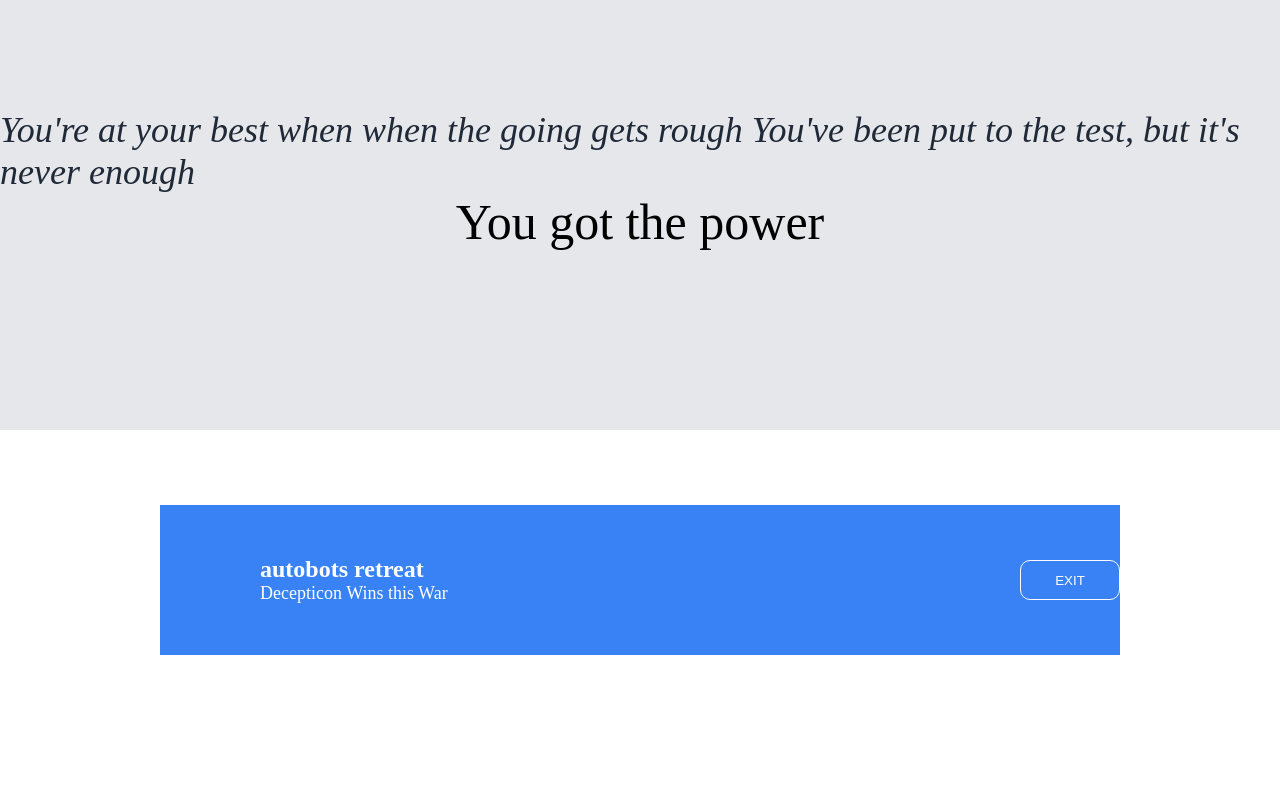
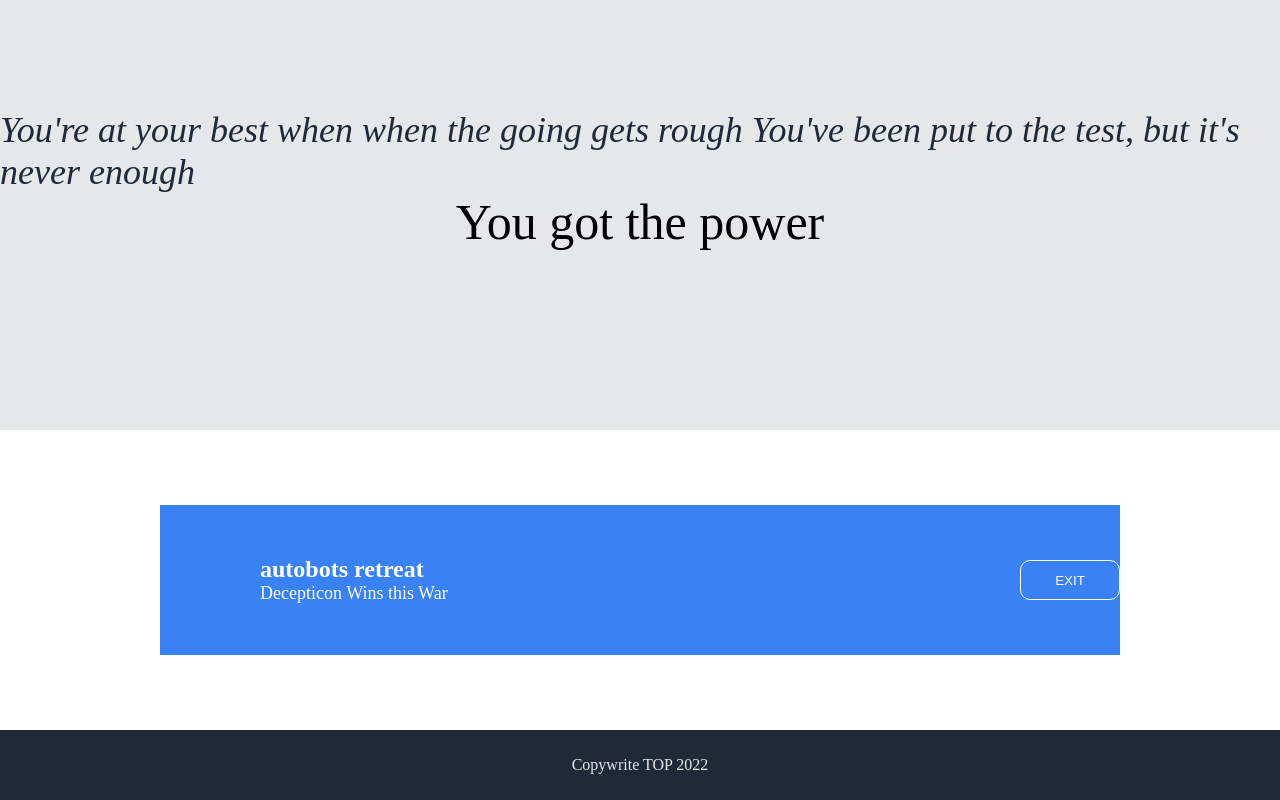
Before and after one commit to jafet76/odin-landing-page2, a plain HTML site: page index.html in a window 1280 px wide. Shown: the part 592-1392 px from the top of the page. Before the commit the page ends 1322 px from the top, so only its background shows below. Drawn offline with Linux system fonts and the light colour scheme.

Commit message:
Finish Footer

```diff
--- a/index.html
+++ b/index.html
@@ -77,6 +77,9 @@
 			</div>
 		</div>
 	</div>
+	<div class="footer">
+		Copywrite TOP 2022
+	</div>
 
     </body>
 </html>
--- a/style.css
+++ b/style.css
@@ -201,3 +201,11 @@ h4{
 	border: 1px solid white ;
 	border-radius: 10px;
 }
+.footer {
+	display: flex;
+	justify-content: center;
+	background-color: #1f2937 ;
+	color: #e5e7eb;
+	height: 70px; ;
+	align-items: center;
+}
```
